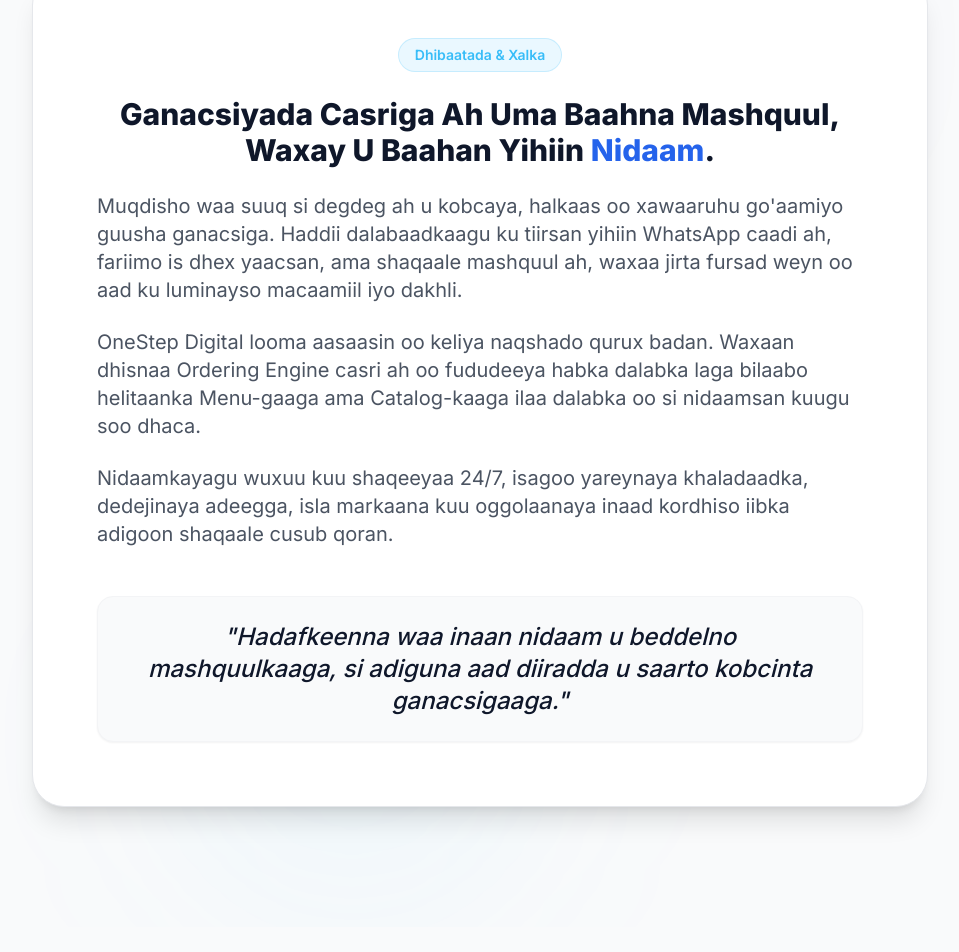
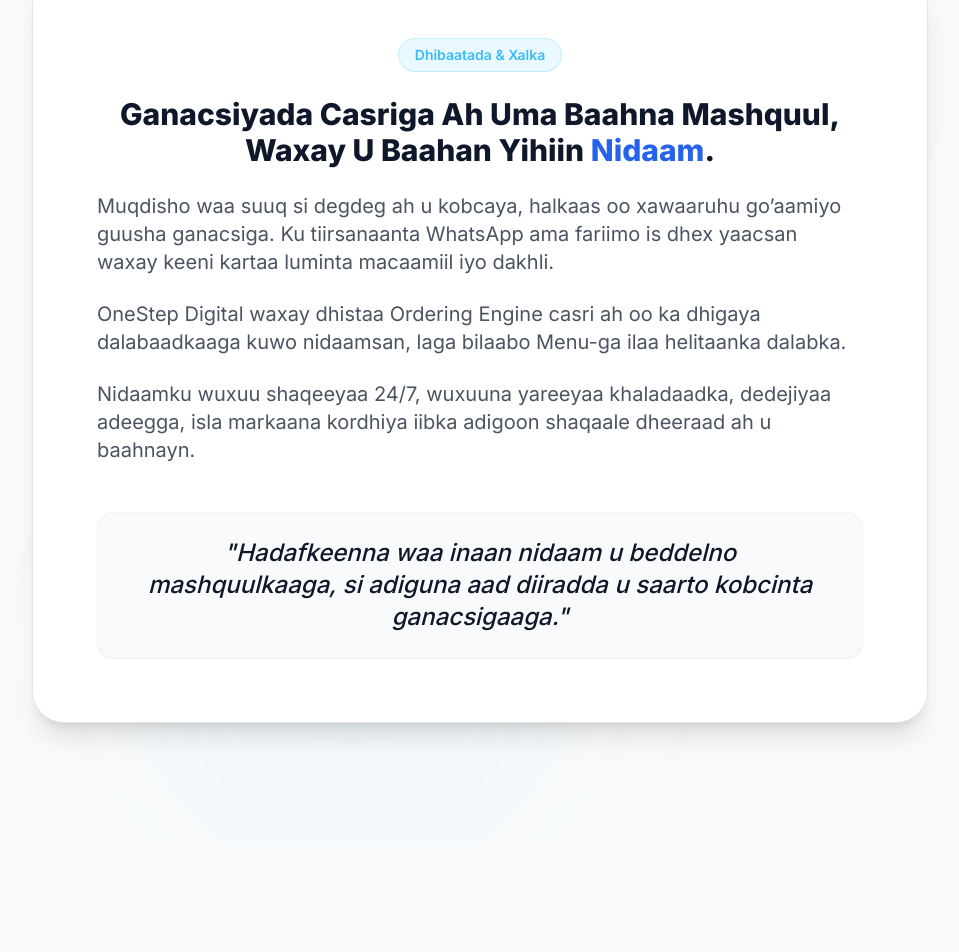
Before and after one commit to Zaydalli/oneStepDigital, a Next.js app: page / in a window 1280 px wide. Shown: the part 947-1899 px from the top of the page, without its empty margins (160-1119 px from the left). Built offline with nearby package versions, Linux system fonts and the light colour scheme.

Commit message:
updated about

```diff
--- a/src/components/About.tsx
+++ b/src/components/About.tsx
@@ -30,14 +30,11 @@ export default function About() {
 
             <div className="text-lg md:text-xl text-text/80 dark:text-gray-300 mb-12 leading-relaxed space-y-6 text-left">
               <p>
-                Muqdisho waa suuq si degdeg ah u kobcaya, halkaas oo xawaaruhu go'aamiyo guusha ganacsiga. Haddii dalabaadkaagu ku tiirsan yihiin WhatsApp caadi ah, fariimo is dhex yaacsan, ama shaqaale mashquul ah, waxaa jirta fursad weyn oo aad ku luminayso macaamiil iyo dakhli.
-              </p>
+                Muqdisho waa suuq si degdeg ah u kobcaya, halkaas oo xawaaruhu go’aamiyo guusha ganacsiga. Ku tiirsanaanta WhatsApp ama fariimo is dhex yaacsan waxay keeni kartaa luminta macaamiil iyo dakhli.              </p>
               <p>
-                OneStep Digital looma aasaasin oo keliya naqshado qurux badan. Waxaan dhisnaa Ordering Engine casri ah oo fududeeya habka dalabka laga bilaabo helitaanka Menu-gaaga ama Catalog-kaaga ilaa dalabka oo si nidaamsan kuugu soo dhaca.
-              </p>
+                OneStep Digital waxay dhistaa Ordering Engine casri ah oo ka dhigaya dalabaadkaaga kuwo nidaamsan, laga bilaabo Menu-ga ilaa helitaanka dalabka.              </p>
               <p>
-                Nidaamkayagu wuxuu kuu shaqeeyaa 24/7, isagoo yareynaya khaladaadka, dedejinaya adeegga, isla markaana kuu oggolaanaya inaad kordhiso iibka adigoon shaqaale cusub qoran.
-              </p>
+                Nidaamku wuxuu shaqeeyaa 24/7, wuxuuna yareeyaa khaladaadka, dedejiyaa adeegga, isla markaana kordhiya iibka adigoon shaqaale dheeraad ah u baahnayn.              </p>
             </div>
 
             <div className="inline-flex items-center justify-center px-8 py-6 bg-gray-50 dark:bg-slate-800 rounded-2xl border border-gray-100 dark:border-slate-700 shadow-sm w-full">
```
